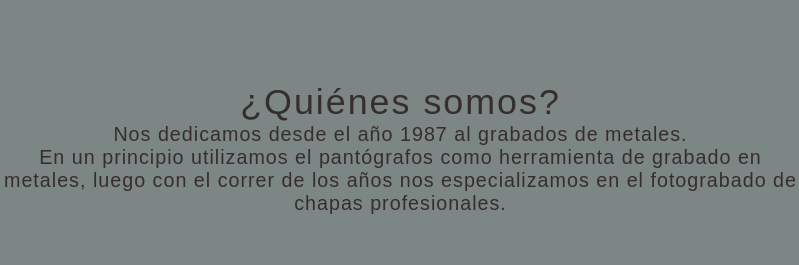
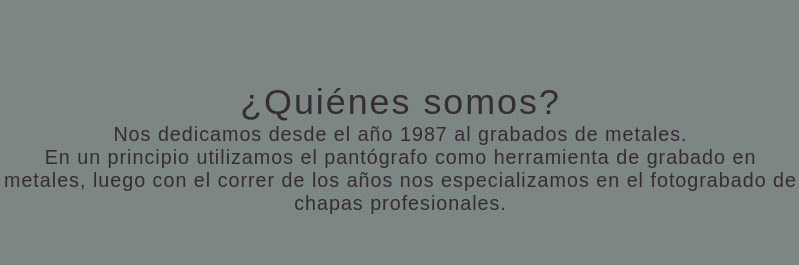
Before and after one commit to grabadosmvd/Grabados-MVD, a plain HTML site: page index.html in a window 1280 px wide. Shown: the part 228-493 px from the top of the page, 97-896 px from the left. Drawn offline with Linux system fonts and the light colour scheme; a script that the page names is missing; a web font is replaced by a local one.

Commit message:
Add files via upload

```diff
--- a/index.html
+++ b/index.html
@@ -57,7 +57,7 @@
                 <h2>¿Quiénes somos?</h2>
                 <p>
                     Nos dedicamos desde el año 1987 al grabados de metales. <br>
-                    En un principio utilizamos el pantógrafos como herramienta de grabado en metales, luego con
+                    En un principio utilizamos el pantógrafo como herramienta de grabado en metales, luego con
                     el correr de los años nos especializamos en el fotograbado de
                     chapas profesionales.
                 </p>
```
